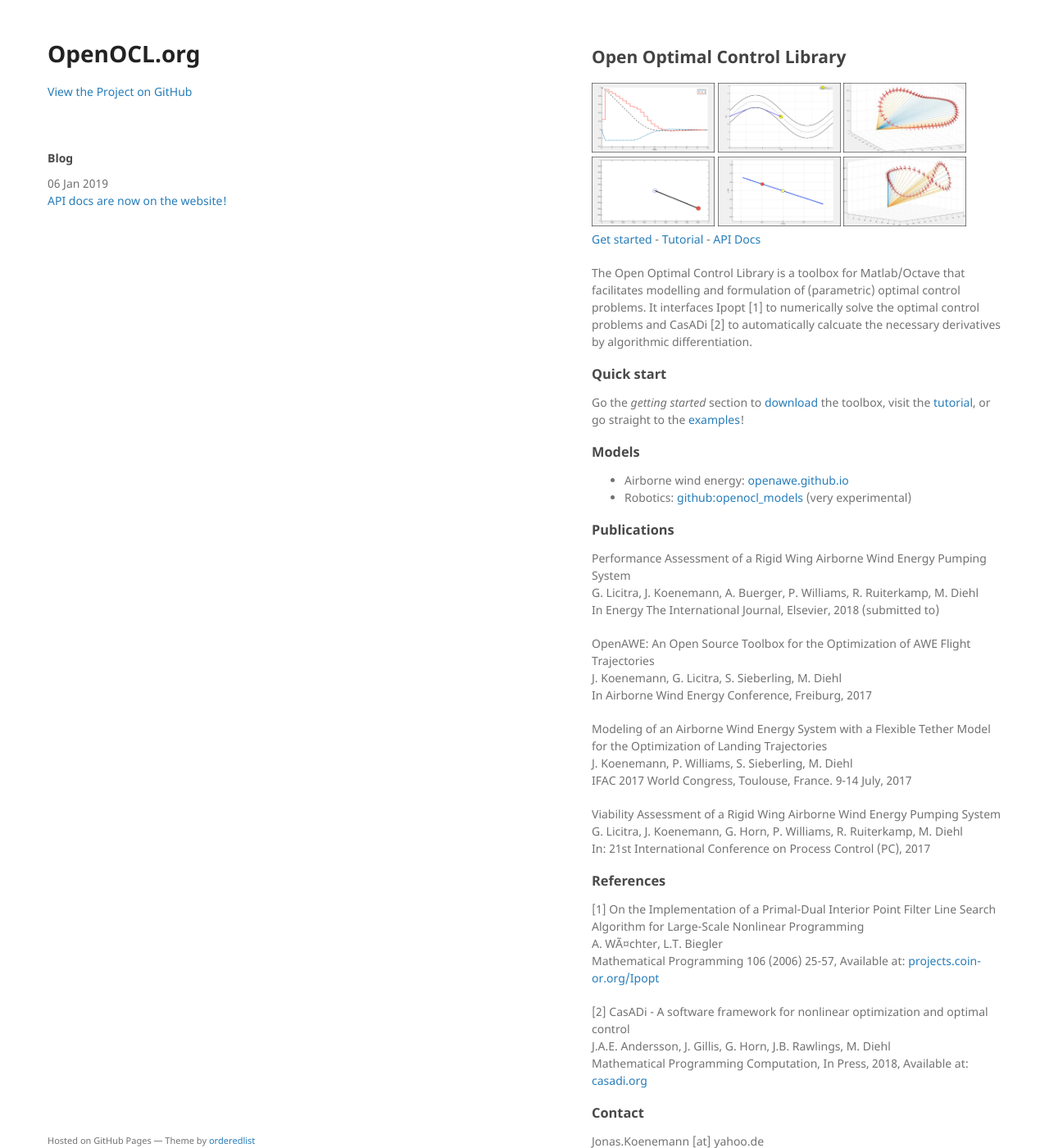
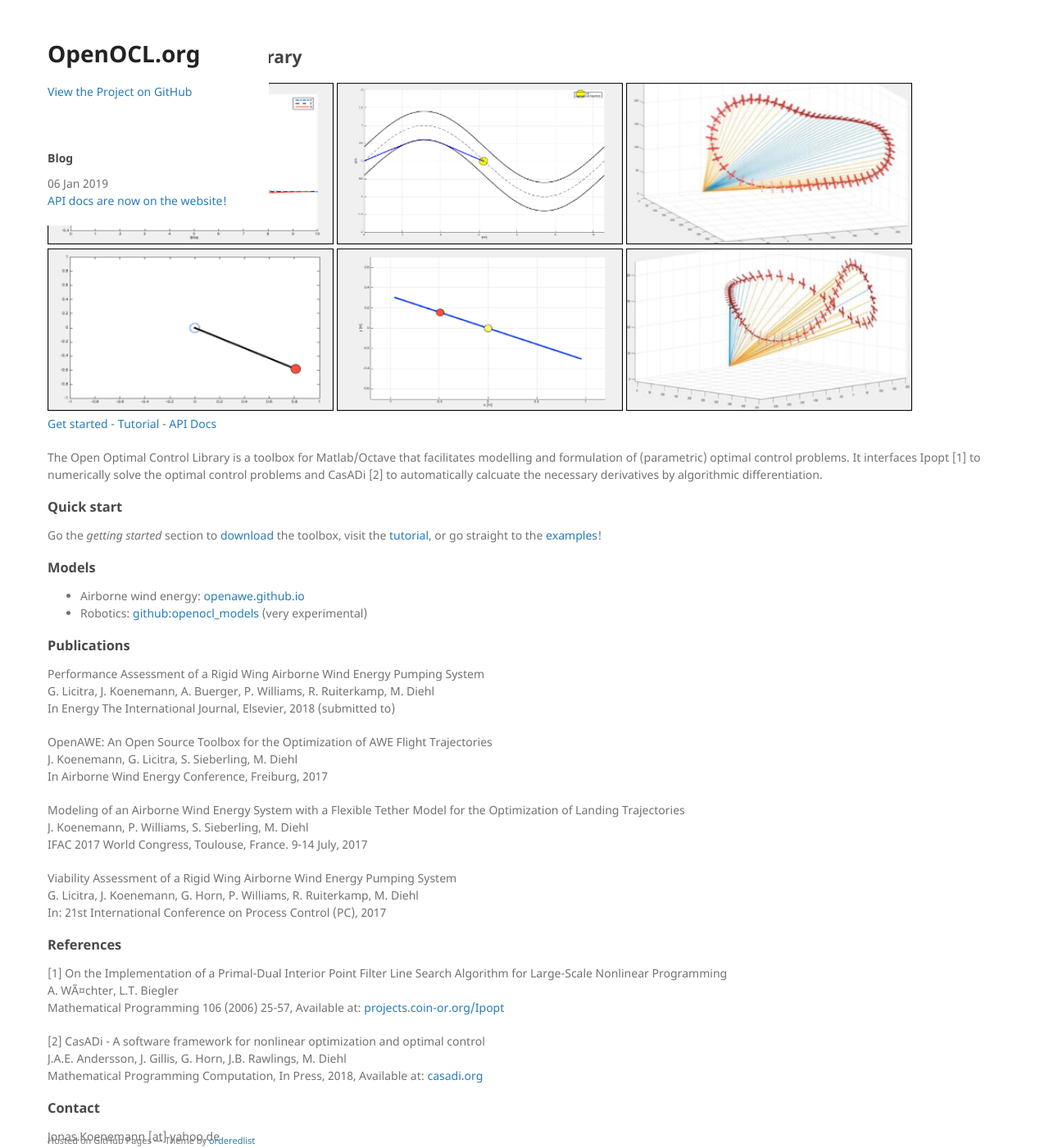
Before and after one commit to OpenOCL/openocl.github.io, a Jekyll site: the page built from index.md, in a window 1280 px wide and 1400 px high. Shown: the whole window at 82% size. Built offline with Jekyll 4.4.1, drawn with Linux system fonts in a browser that asks for light colours; our own code applies the rules of GitHub Pages for plain Markdown files.

Commit message:
Update jekyll-theme-minimal.scss

```diff
--- a/_sass/jekyll-theme-minimal.scss
+++ b/_sass/jekyll-theme-minimal.scss
@@ -155,7 +155,7 @@
 }
 
 section {
-  width:500px;
+  width:auto;
   float:right;
   padding-bottom:50px;
 }
```
